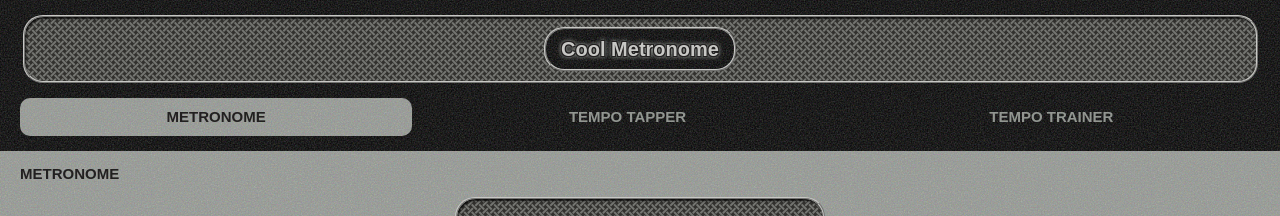
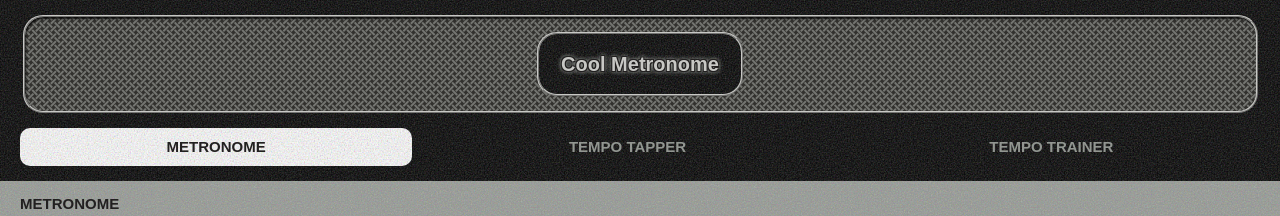
Before and after one commit to ElliotReed/metronome, a React (Vite) app: page / in a window 1280 px wide. Shown: the top 216 px of the page. Built offline with nearby package versions, Linux system fonts and the light colour scheme; no server answers; a web font is replaced by a local one.

Commit message:
Updated active class and state

```diff
--- a/src/components/Header/header.css
+++ b/src/components/Header/header.css
@@ -27,9 +27,9 @@
           1px -1px 0 var(--clr-dark), -1px -1px 0 var(--clr-dark);
       }
 
-      @media screen and (width: 768px) {
-        margin-block: var(--em-md);
-        padding: var(--padding-box-md);
+      @media screen and (min-width: 768px) {
+        margin-block: var(--em-sm);
+        padding: var(--padding-box-sm);
       }
     }
   }
@@ -64,15 +64,15 @@
         background-image: var(--bg-noise-dark);
       }
 
-      /* Acive state not working? */
       &.active {
         color: var(--clr-dark);
-        background-image: var(--bg-noise-primary);
+        background-image: var(--bg-noise-light);
       }
 
       &:active {
         color: var(--clr-dark);
-        background-image: var(--bg-noise-primary);
+        background-color: var(--clr-light);
+        background-image: unset;
       }
 
       &:focus {
```
